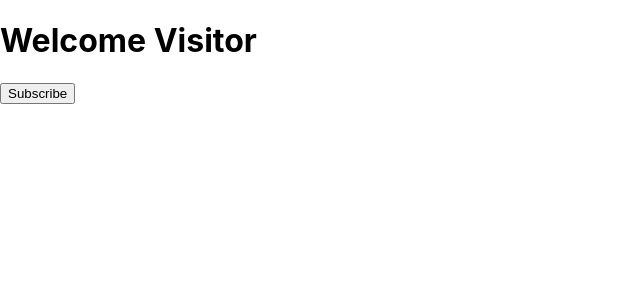
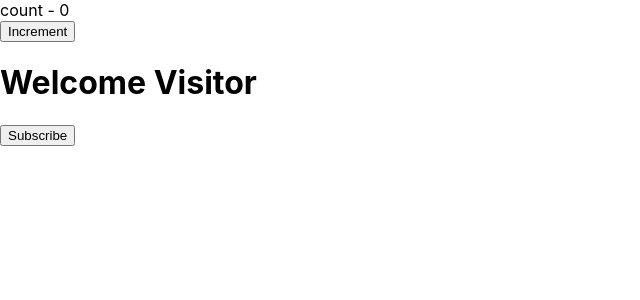
Before and after one commit to shubhsjain/React-Practic, a React (Create React App) app: page / in a window 1280 px wide. Shown: the top 300 px of the page, without its empty margins (0-640 px from the left). Built offline with nearby package versions, Linux system fonts and the light colour scheme.

Commit message:
increment second

```diff
--- a/src/App.js
+++ b/src/App.js
@@ -5,13 +5,12 @@
 /**{import {ClassComp, ClassComp1} from './components/ClassComp';
 import FC from './components/FunctionalComp';
 import Click from './components/Click'
-import Counter from './components/Counter'
 import ParentComp from './components/ParentComp'
 import LifeCycleA from './components/LifeCycleA';
 import Greet from './components/Greet'
 import Hello from './components/Hello'
 import FunctionProps from './components/FunctionProps';}*/
-
+import Counter from './components/Counter'
 import Message from './components/Message'
 
 function App() {
@@ -23,7 +22,7 @@
    <ClassComp/>
    <ClassComp1/>
    <Click/>
-   <Counter/>
+
    <ParentComp/>
    <LifeCycleA/>
    <Hello/>
@@ -37,6 +36,7 @@
    <FunctionProps name= "Clark" heroName="Superman"><button>Allow</button></FunctionProps>
    <FunctionProps name= "Diana" heroName="Wonderwoman"><p>This is Children props </p></FunctionProps>
    */}
+   <Counter/>
    <Message/>
    </div>
   );
--- a/src/components/Counter.js
+++ b/src/components/Counter.js
@@ -14,20 +14,37 @@
     // }
 
     increment() {
-        this.setState(
-            {
-                count : this.state.count + 1
-            },
-            () => {
-                console.log('Callback value', this.state.count)
-            }
-        )
+        // this.setState(
+        //     {
+        //         count : this.state.count + 1
+        //     },
+        //     () => {
+        //         console.log('Callback value', this.state.count)
+        //     }
+        // )
+
+        this.setState((prevState) => ({
+            count: prevState.count + 1
+        }))
+        console.log(this.state.count)
     }
 
+    incrementFive() {
+        this.increment()
+        this.increment()
+        this.increment()
+        this.increment()
+        this.increment()
+    }
 
     render() {
-        const{count} = this.state;
+
         return (
+            <div>
+                <div> count - {this.state.count}</div>
+                <button onClick={() => this.incrementFive()}>Increment</button>
+            </div>
+
             // <div>
             //     <button onMouseEnter ={this.IncrementCount}>
             //     {this.props.name} Incremented to {count}</button>
```
